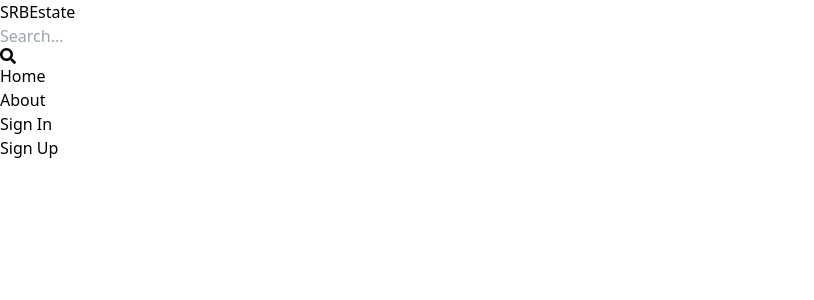
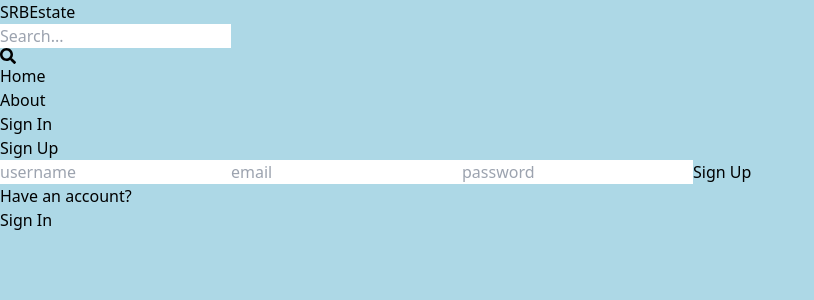
Before and after one commit to Bandi-Sharath-Reddy-SRB/Real-Estate-Management, a React (Vite) app in the folder client/: page /sign-up in a window 1280 px wide. Shown: the top 300 px of the page, without its empty margins (0-814 px from the left). Built offline with nearby package versions, Linux system fonts and the light colour scheme.

Commit message:
Completed Sign Up page UI

```diff
--- a/client/src/index.css
+++ b/client/src/index.css
@@ -1,3 +1,6 @@
 @tailwind base;
 @tailwind components;
 @tailwind utilities;
+body {
+  background-color: rgb(173, 216, 230);
+}
--- a/client/src/pages/SignUp.jsx
+++ b/client/src/pages/SignUp.jsx
@@ -1,11 +1,42 @@
-import React from 'react'
-
+import React from "react";
+import { Link } from "react-router-dom";
 function SignUp() {
   return (
-    <div>
-      Sign Up
+    <div className="p-3 max-w-lg mx-auto">
+      <h1 className="text-3xl text-center font-semibold my-7">Sign Up</h1>
+      <form className="flex flex-col gap-4">
+        <input
+          type="text"
+          placeholder="username"
+          className="border p-3 rounded-lg"
+          id="username"
+        />
+        <input
+          type="email"
+          placeholder="email"
+          className="border p-3 rounded-lg"
+          id="email"
+        />
+        <input
+          type="password"
+          placeholder="password"
+          className="border p-3 rounded-lg"
+          id="password"
+        />
+        <button className="bg-slate-900 text-white p-3 rounded-lg uppercase hover:opacity-90 disabled:opacity-60">
+          Sign Up
+        </button>
+      </form>
+      <div className="flex gap-2 mt-5">
+        <p>Have an account?</p>
+        <Link to={"/sign-in"}>
+          <span className="text-blue-800 hover:underline hover:opacity-80">
+            Sign In
+          </span>
+        </Link>
+      </div>
     </div>
-  )
+  );
 }
 
-export default SignUp
+export default SignUp;
```
